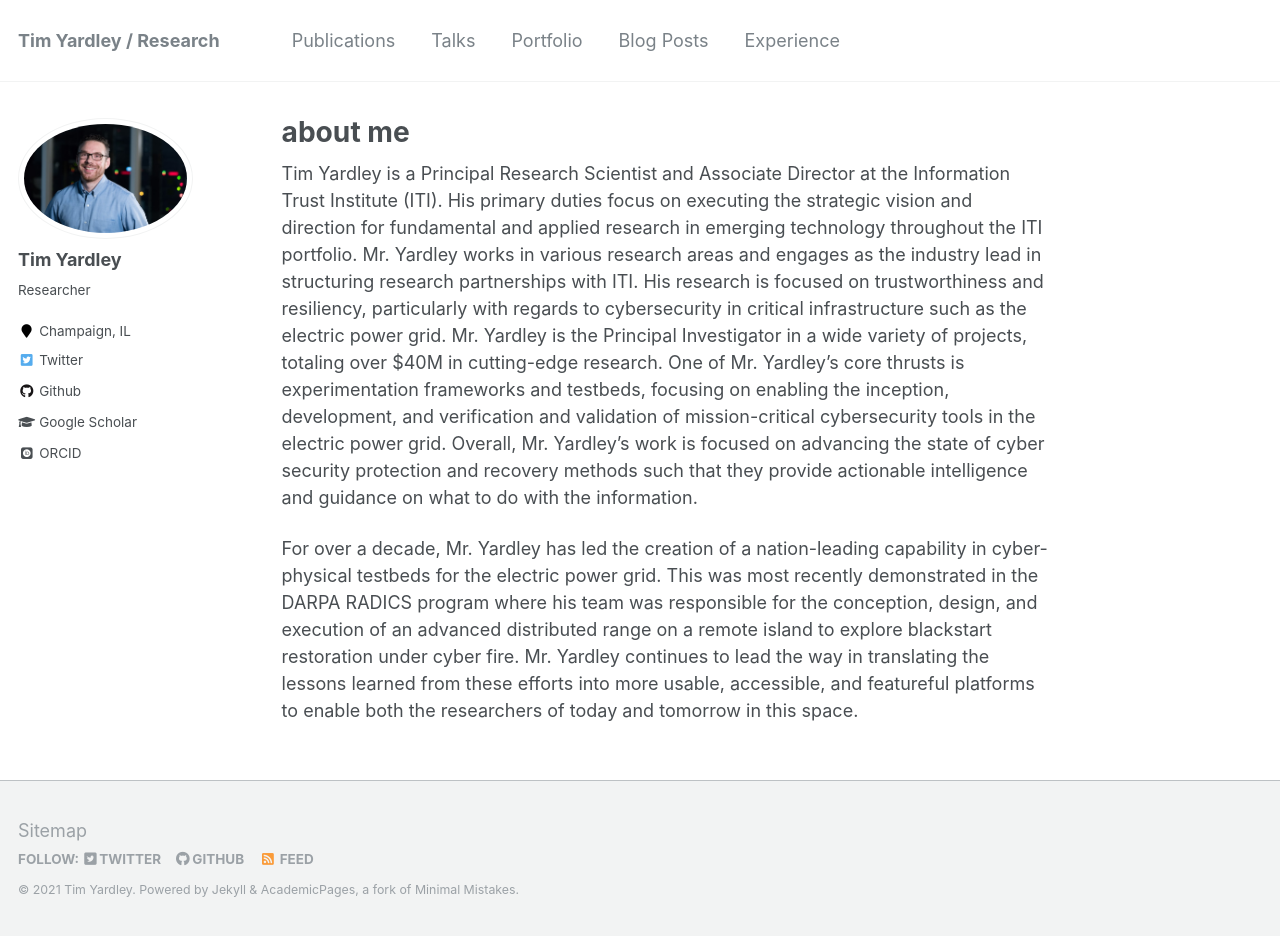
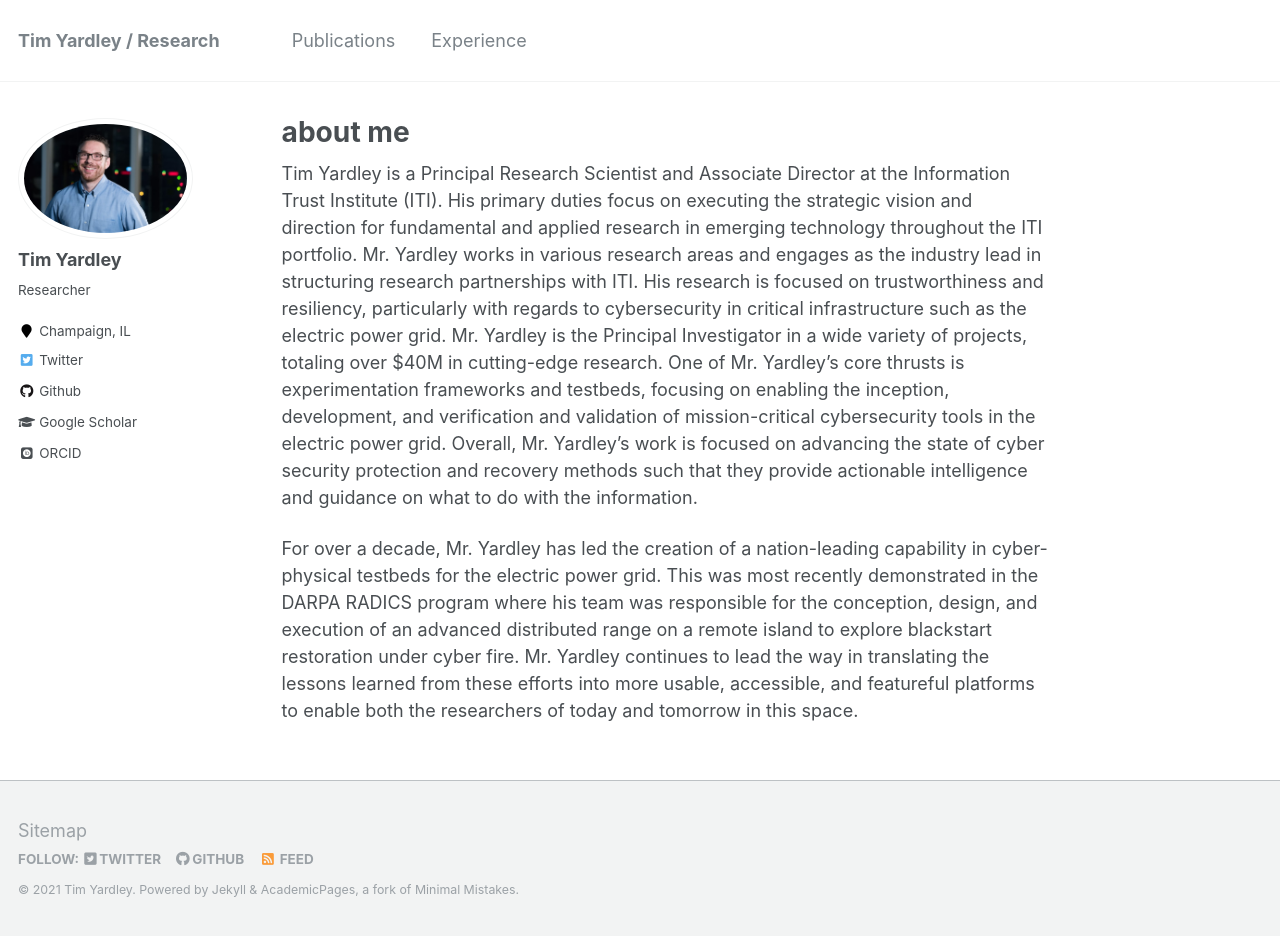
Before and after one commit to timyardley/timyardley.github.io, a Jekyll site: the page built from _pages/about.md, in a window 1280 px wide and 936 px high. Built offline with Jekyll 4.4.1, drawn with Linux system fonts in a browser that asks for light colours; some web fonts are replaced.

Commit message:
feat: strip unused sections for now

```diff
--- a/_data/navigation.yml
+++ b/_data/navigation.yml
@@ -3,14 +3,5 @@ main:
   - title: 'Publications'
     url: /publications/
 
-  - title: 'Talks'
-    url: /talks/
-
-  - title: 'Portfolio'
-    url: /portfolio/
-
-  - title: 'Blog Posts'
-    url: /year-archive/
-
   - title: 'Experience'
     url: /experience/
```
